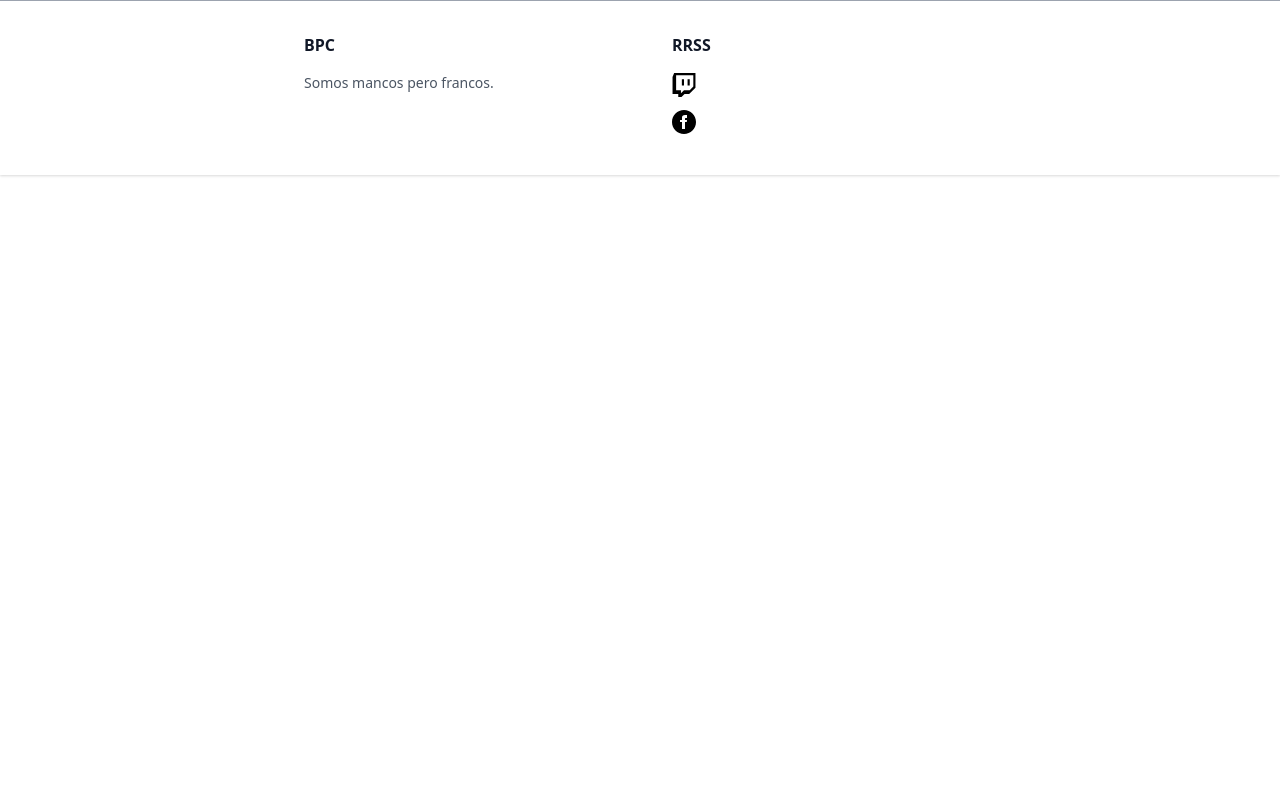
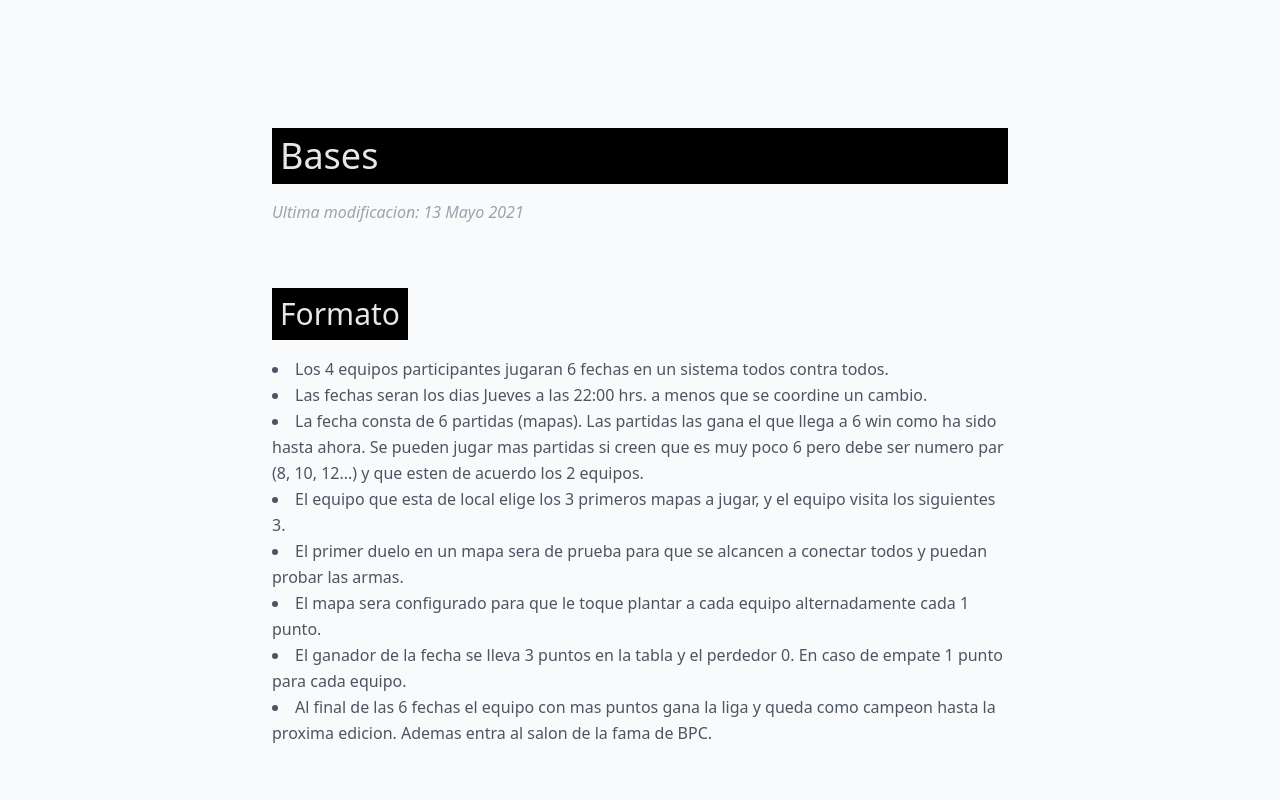
Before and after one commit to sergrodrig/bpc-frontend, a Vue app: page /liga in a window 1280 px wide. Shown: the top 800 px of the page. Built offline with nearby package versions, Linux system fonts and the light colour scheme.

Commit message:
actualizacion en las reglas

```diff
--- a/src/components/HeroQuote.vue
+++ b/src/components/HeroQuote.vue
@@ -12,11 +12,11 @@
         </svg>
         <p class="leading-relaxed text-lg">
           En vista de que en el regimiento existen grupos que juegan regularmente, se conocen mas, u otro motivo, decidimos segmentar el regimiento para darle un giro y mas formalidad a las partidas de los Jueves.
-          Armamos 4 subgrupos (facciones) en base a los criterios mencionados. Con estos grupos armaremos un torneo de 6 semanas en los cuales se enfrentaran todos contra todos en fechas de ida y vuelta.
+          Armamos 4 subgrupos (facciones) en base a los criterios mencionados. Con estos grupos armaremos una liga de 6 semanas en los cuales se enfrentaran todos contra todos en fechas de ida y vuelta.
         </p>
         <p class="leading-relaxed text-lg">
-          El torneo y pagina estan en fase beta por lo que las reglas se van a ir adaptando con el tiempo.
-          Por ahora en el sitio hay informacion del torneo, de los equipos, y de los mapas.
+          La liga y la pagina estan en fase beta por lo que las reglas se van a ir adaptando con el tiempo.
+          Por ahora en el sitio hay informacion de la liga, de los equipos, y de los mapas.
         </p>
         <p class="leading-relaxed text-lg">
           Mas adelante agregaremos mas cosas.
--- a/src/components/HeroSection copy.vue
+++ /dev/null
@@ -1,39 +0,0 @@
-<template>
-  <section class="h-screen text-gray-400 bg-gray-900 body-font bg-opacity-10 bg-hero-background bg-top">
-    <div class="container mx-auto flex px-5 py-24 md:flex-row flex-col items-center">
-      <div class="lg:max-w-lg lg:w-full md:w-1/2 w-5/6 md:mb-0 mb-10">
-        <div class="h-full w-full">
-          <h1 class="text-12xl text-center">
-            BPC
-          </h1>
-        </div>
-      </div>
-      <div class="lg:flex-grow md:w-1/2 lg:pl-24 md:pl-16 flex flex-col md:items-start md:text-left items-center text-center">
-        <h1 class="title-font sm:text-4xl text-3xl mb-4 font-medium text-white">
-          Tournament
-        </h1>
-        <p class="mb-8 text-white leading-relaxed">
-          Creias que Coalicion y Union seria la rivalidad eterna? Preparate para el torneo de los mas grandes mancos en la historia de COD. Desde el legendario lag del Cocoliso, las escaramuzas de McLovin, las canciones de Anfetasour, hasta la divina risa de ElJefeReyes. No habra excusa para no salir a rushear como Huevito en este campeonato a muerte.
-        </p>
-        <div class="flex justify-center">
-          <button class="inline-flex text-white bg-indigo-500 border-0 py-2 px-6 focus:outline-none hover:bg-indigo-600 rounded text-lg">
-            Mas info del torneo
-          </button>
-          <button class="ml-4 inline-flex text-gray-400 bg-gray-800 border-0 py-2 px-6 focus:outline-none hover:bg-gray-700 hover:text-white rounded text-lg">
-            Mapas
-          </button>
-        </div>
-      </div>
-    </div>
-  </section>
-</template>
-
-<script>
-export default {
-
-}
-</script>
-
-<style>
-
-</style>
--- a/src/components/HeroSection.vue
+++ b/src/components/HeroSection.vue
@@ -6,17 +6,17 @@
     <div class="w-full h-screen bg-opacity-20 bg-black flex justify-center items-center">
       <div class="mx-4 text-center text-white">
         <h1 class="font-bold text-6xl mb-4 bg-black">
-          BPC Tournament (beta)
+          BPC League (beta)
         </h1>
         <h2 class="font-bold text-3xl mb-12 bg-gray-900">
           4 Facciones / 20 jugadores / 0 manos
         </h2>
         <div>
           <router-link
-            :to="{ name: 'Torneo' }"
+            :to="{ name: 'Liga' }"
             class="bg-indigo-800 rounded-md font-bold text-white text-center px-4 py-3 transition duration-300 ease-in-out hover:bg-indigo-600 mr-2"
           >
-            Mas info del torneo
+            Mas info
           </router-link>
           <router-link
             :to="{ name: 'Equipos' }"
--- a/src/components/TheNavbar.vue
+++ b/src/components/TheNavbar.vue
@@ -52,11 +52,11 @@
           <li class="rounded m-2">
             <router-link
               class="block py-2 px-4 text-black lg:text-white lg:text-gray-900 no-underline hover:font-bold"
-              :class="{ 'text-gray-900 font-bold': currentRoute === 'Torneo' }"
-              :to="{ name: 'Torneo'}"
+              :class="{ 'text-gray-900 font-bold': currentRoute === 'Liga' }"
+              :to="{ name: 'Liga'}"
               @click="toggleHamburger"
             >
-              Torneo
+              Liga
             </router-link>
           </li>
           <li class="rounded m-2">
--- a/src/router/index.js
+++ b/src/router/index.js
@@ -4,7 +4,7 @@ import { createRouter, createWebHistory } from 'vue-router'
 const Home = () => import('../views/Home.vue')
 const Facciones = () => import('../views/Facciones.vue')
 const Mapas = () => import('../views/Mapas.vue')
-const Torneo = () => import('../views/Torneo.vue')
+const Liga = () => import('../views/Liga.vue')
 const Equipos = () => import('../views/Equipos.vue')
 const Resultados = () => import('../views/Resultados.vue')
 
@@ -28,9 +28,9 @@ const routes = [
     meta: { toTop: true, smoothScroll: true }
   },
   {
-    path: '/torneo',
-    name: 'Torneo',
-    component: Torneo,
+    path: '/liga',
+    name: 'Liga',
+    component: Liga,
     meta: { toTop: true, smoothScroll: true }
   },
   {
--- a/src/views/Torneo.vue
+++ b/src/views/Liga.vue
@@ -3,7 +3,7 @@
     <div class="container max-w-xs xs:max-w-sm sm:max-w-md md:max-w-2xl lg:max-w-4xl mx-auto pt-24 md:pt-32 space-y-16 py-16">
       <div>
         <h1 class="sm:text-4xl text-3xl font-medium title-font mb-4 text-gray-200 bg-black p-2">
-          Bases del torneo
+          Bases
         </h1>
         <p class="italic text-gray-400">
           Ultima modificacion: 13 Mayo 2021
@@ -16,9 +16,15 @@
         <ol class="leading-relaxed text-base list-disc list-inside">
           <li>Los 4 equipos participantes jugaran 6 fechas en un sistema todos contra todos.</li>
           <li>Las fechas seran los dias Jueves a las 22:00 hrs. a menos que se coordine un cambio.</li>
-          <li>La fecha consta de 6 u 8 partidas (a acordar por los equipos). Cada equipo elige la mitad de los mapas a jugar.</li>
-          <li>El ganador de la fecha se lleva 3 puntos y el perdedor 0. En caso de empate 1 punto para cada equipo.</li>
-          <li>Al final de las 6 fechas el equipo con mas puntos gana el torneo y queda como campeon hasta el proximo torneo. Ademas entra al salon de la fama de BPC.</li>
+          <li>
+            La fecha consta de 6 partidas (mapas). Las partidas las gana el que llega a 6 win como ha sido hasta ahora.
+            Se pueden jugar mas partidas si creen que es muy poco 6 pero debe ser numero par (8, 10, 12...) y que esten de acuerdo los 2 equipos.
+          </li>
+          <li>El equipo que esta de local elige los 3 primeros mapas a jugar, y el equipo visita los siguientes 3.</li>
+          <li>El primer duelo en un mapa sera de prueba para que se alcancen a conectar todos y puedan probar las armas.</li>
+          <li>El mapa sera configurado para que le toque plantar a cada equipo alternadamente cada 1 punto.</li>
+          <li>El ganador de la fecha se lleva 3 puntos en la tabla y el perdedor 0. En caso de empate 1 punto para cada equipo.</li>
+          <li>Al final de las 6 fechas el equipo con mas puntos gana la liga y queda como campeon hasta la proxima edicion. Ademas entra al salon de la fama de BPC.</li>
         </ol>
       </div>
       <div>
--- a/src/views/Mapas.vue
+++ b/src/views/Mapas.vue
@@ -3,7 +3,7 @@
     <div class="container px-5 py-24 mx-auto max-w-6xl">
       <div class="flex flex-col text-center w-full mb-20">
         <h1 class="sm:text-3xl text-2xl font-medium title-font mb-4 text-gray-200 bg-black inline-block p-2">
-          Mapas disponibles en el torneo
+          Mapas disponibles en la liga
         </h1>
         <p class="lg:w-2/3 mx-auto leading-relaxed text-base">
           Cada faccion se puede especializar en un mapa. Elijan los suyos pensando en sus cualidades.
```
